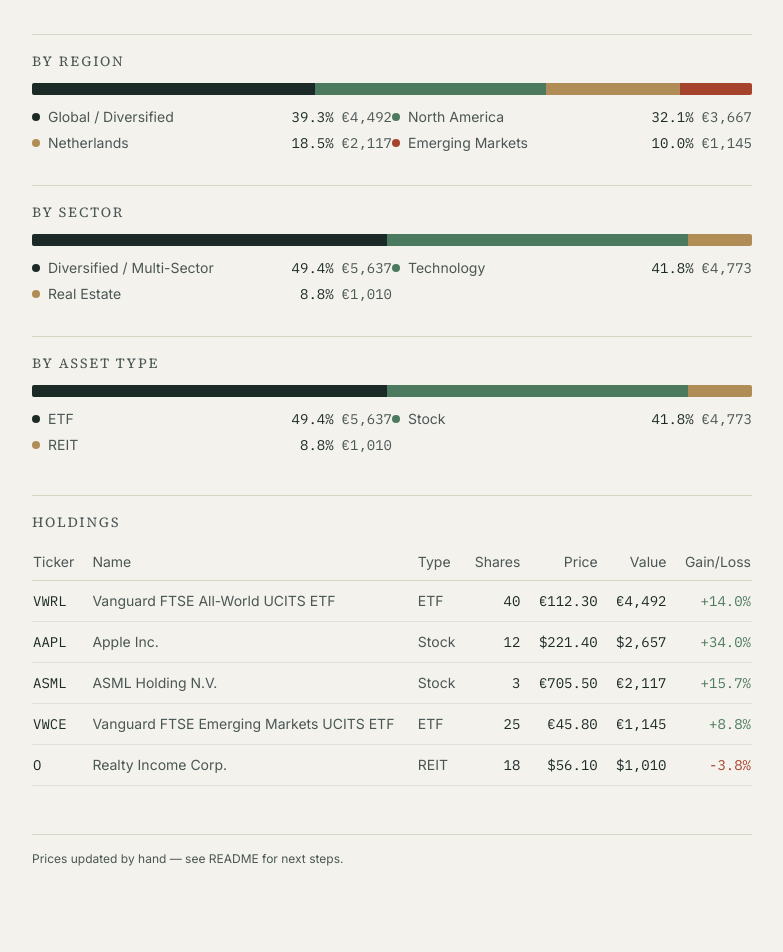
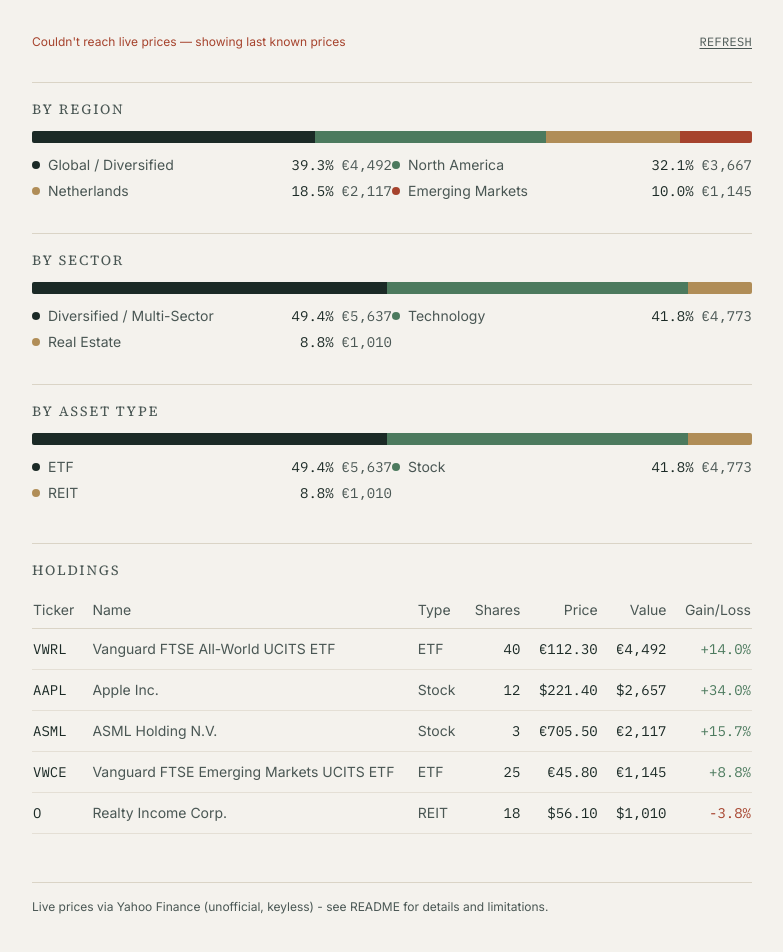
Before and after one commit to portefeuilletracker/portefeuilletracker.github.io, a React (Vite) app: page / in a window 1280 px wide. Shown: the part 190-1142 px from the top of the page, without its empty margins (248-1031 px from the left). Before the commit the page ends 1121 px from the top, so only its background shows below. Built offline with nearby package versions, Linux system fonts and the light colour scheme; no server answers; the HTML template or start-up script is replaced by a standard one.

Commit message:
Add files via upload

```diff
--- a/src/App.tsx
+++ b/src/App.tsx
@@ -1,10 +1,50 @@
-import { holdings } from "./data/holdings";
+import { useEffect, useState } from "react";
+import { holdings as storedHoldings } from "./data/holdings";
+import type { Holding } from "./data/types";
 import { computeAllocation, computePortfolioSummary } from "./lib/calculations";
+import { fetchLivePrices } from "./lib/priceApi";
 import SummaryHeader from "./components/SummaryHeader";
 import AllocationStrip from "./components/AllocationStrip";
 import HoldingsTable from "./components/HoldingsTable";
+import PriceStatusBar from "./components/PriceStatusBar";
+
+type FetchStatus = "idle" | "loading" | "success" | "error";
 
 export default function App() {
+  const [holdings, setHoldings] = useState<Holding[]>(storedHoldings);
+  const [status, setStatus] = useState<FetchStatus>("idle");
+  const [fetchedAt, setFetchedAt] = useState<Date | null>(null);
+  const [failedTickers, setFailedTickers] = useState<string[]>([]);
+
+  async function refreshPrices() {
+    setStatus("loading");
+    try {
+      const { prices, failedTickers, fetchedAt } = await fetchLivePrices(
+        storedHoldings.map((h) => h.ticker)
+      );
+
+      // Merge live prices over the stored data. Tickers that failed to
+      // fetch keep their last stored currentPrice untouched.
+      const updated = storedHoldings.map((h) => {
+        const live = prices.get(h.ticker);
+        return live ? { ...h, currentPrice: live.price } : h;
+      });
+
+      setHoldings(updated);
+      setFailedTickers(failedTickers);
+      setFetchedAt(fetchedAt);
+      setStatus(failedTickers.length === storedHoldings.length ? "error" : "success");
+    } catch {
+      // Total failure (e.g. proxy down) - keep showing stored prices.
+      setStatus("error");
+    }
+  }
+
+  useEffect(() => {
+    refreshPrices();
+    // eslint-disable-next-line react-hooks/exhaustive-deps
+  }, []);
+
   const summary = computePortfolioSummary(holdings);
   const byRegion = computeAllocation(holdings, (h) => h.region);
   const bySector = computeAllocation(holdings, (h) => h.sector);
@@ -14,6 +54,13 @@
     <div className="min-h-screen bg-paper text-ink font-body">
       <main className="mx-auto max-w-3xl px-6 py-12 sm:py-16">
         <SummaryHeader summary={summary} />
+
+        <PriceStatusBar
+          status={status}
+          fetchedAt={fetchedAt}
+          failedTickers={failedTickers}
+          onRefresh={refreshPrices}
+        />
 
         <section className="space-y-8">
           <AllocationStrip title="By Region" slices={byRegion} />
@@ -26,7 +73,8 @@
         </div>
 
         <footer className="mt-12 border-t border-line pt-4 text-xs text-ink-soft">
-          Prices updated by hand — see README for next steps.
+          Live prices via Yahoo Finance (unofficial, keyless) - see README for details and
+          limitations.
         </footer>
       </main>
     </div>
```
